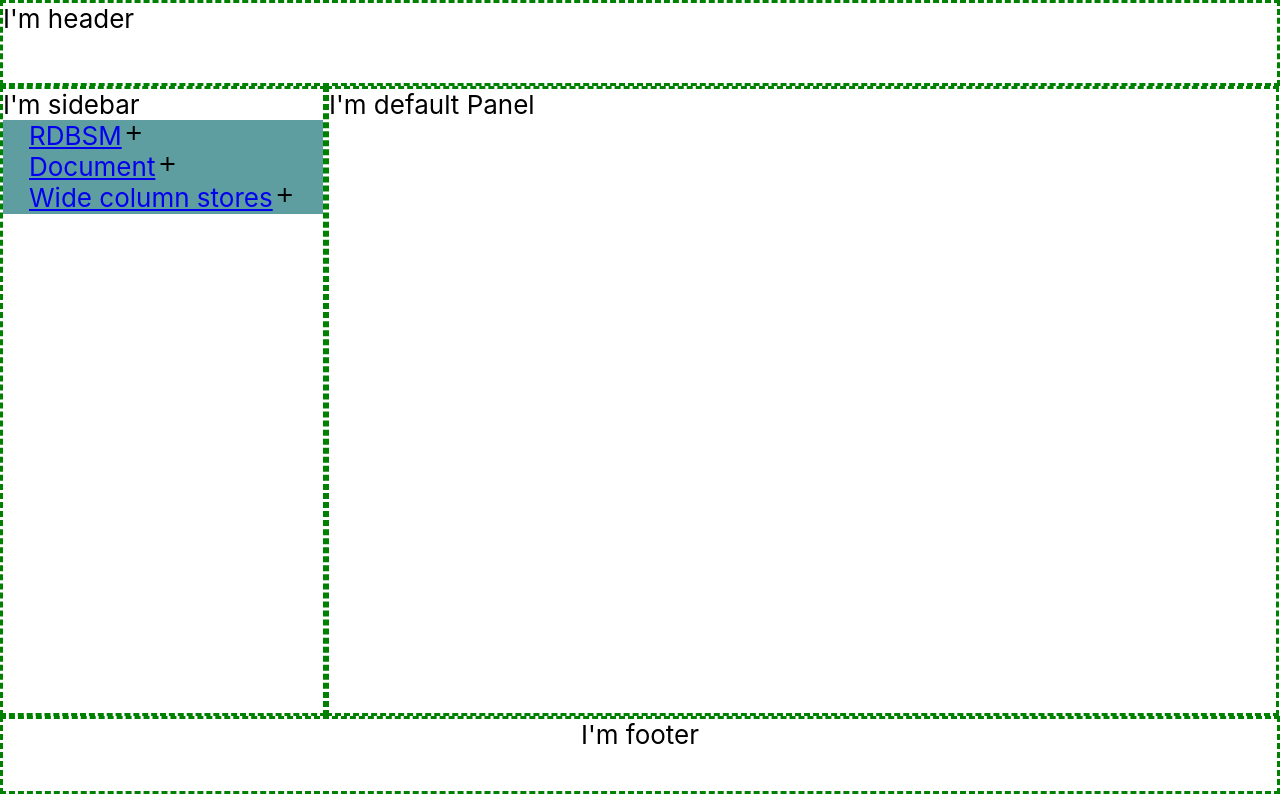
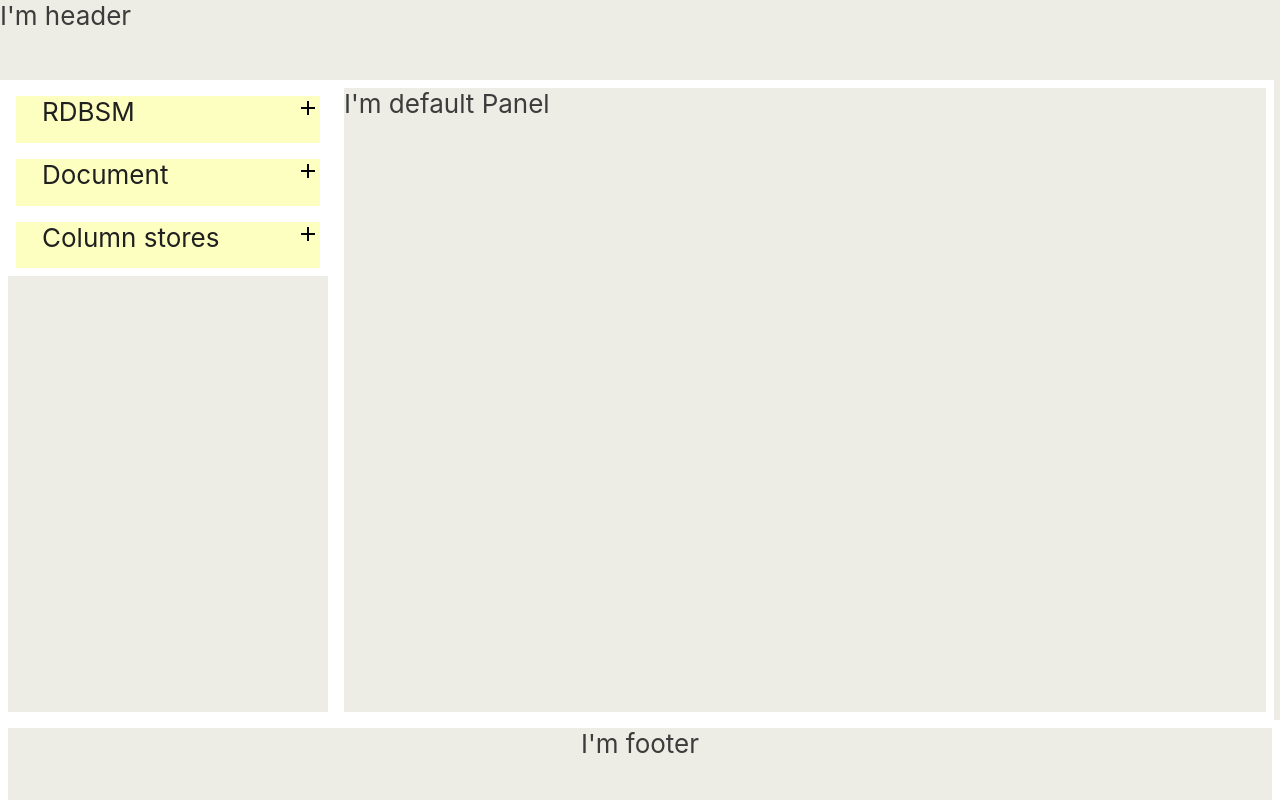
Before and after one commit to DzianisH/polybase, a React (Create React App) app: page / in a window 1280 px wide. Built offline with nearby package versions, Linux system fonts and the light colour scheme.

Commit message:
Add initial ui... it sucks...

```diff
--- a/src/components/DefaultPanel.css
+++ b/src/components/DefaultPanel.css
@@ -1,3 +1,3 @@
 .DefaultPanel {
-    width: 74vw;
+    width: 72vw;
 }
--- a/src/components/Header.jsx
+++ b/src/components/Header.jsx
@@ -1,4 +1,4 @@
 import React from 'react';
 import './Header.css'
 
-export default () => <header className='Header bordered'>I'm header</header>
+export default () => <header className='Header'>I'm header</header>
--- a/src/components/MenuNode.css
+++ b/src/components/MenuNode.css
@@ -1,14 +1,27 @@
 .MenuNode {
-    background-color: cadetblue;
-    min-height: 1.2em;
+    background-color: rgb(253, 255, 192);
+    min-height: 1.8em;
     padding-left: 1em;
     transition: 0.3s;
 }
 
-.MenuNode-active-link {
-    background-color: chartreuse;
+.MenuNode-active {
+    background-color: rgb(208, 225, 235);
+}
+
+.MenuNode-link {
+    margin-right: auto;
+    margin-left: auto;
+    width: auto;
+    color: rgb(32, 32, 32);
+    text-decoration: none;
+}
+
+.MenuNode-active > .MenuNode-link, .MenuNode-sing {
+    color: #000;
 }
 
 .MenuNode-sing {
     cursor: pointer;
+    float: right;
 }
--- a/src/components/MenuNode.jsx
+++ b/src/components/MenuNode.jsx
@@ -1,5 +1,5 @@
 import React from 'react';
-import {NavLink} from 'react-router-dom';
+import {Link} from 'react-router-dom';
 import 'material-design-icons';
 import './MenuNode.css';
 
@@ -28,8 +28,17 @@ class MenuNode extends React.Component {
                 onExpandChildren={this.props.onExpandChildren}
                 onCollapseChildren={this.props.onCollapseChildren}
                 shouldExpandChildren={this.props.shouldExpandChildren}
+                isActive={this.props.isActive}
+                createUrl={this.props.createUrl}
                 />;
         });
+    }
+
+
+    getStyles() {
+        return this.props.isActive(this.props.node)
+            ? 'MenuNode bordered MenuNode-active'
+            : 'MenuNode bordered';
     }
 
     render() {
@@ -38,8 +47,8 @@ class MenuNode extends React.Component {
         }
 
         return (
-        <div className='MenuNode'>
-            <NavLink to={`/db/${this.props.node.name}`} activeclassname="MenuNode-active-link">{this.props.node.name}</NavLink>
+        <div className={this.getStyles()}>
+            <Link to={this.props.createUrl(this.props.node)} className="MenuNode-link">{this.props.node.name}</Link>
             {
                 this.renderSign()
             }
--- /dev/null
+++ b/src/components/ShowDBPanel.css
@@ -0,0 +1,48 @@
+.ShowDBPanel-keynote {
+  margin: 0 auto;
+  padding: 0;
+  cursor: pointer;
+}
+
+.ShowDBPanel-keynote:hover > .ShowDBPanel-keynote-name {
+  letter-spacing: 0;
+  width: auto;
+  font-size: 0.9em;
+}
+
+.ShowDBPanel-keynote-name {
+  letter-spacing: -0.1em;
+  width: 0;
+  transition: 0.4s;
+  font-size: 0;
+  margin-right: 0.35em;
+  cursor: default;
+}
+
+.ShowDBPanel-keynote-value {
+  max-height: 1.35em;
+  display: inline;
+}
+
+.ShowDBPanel-hightlighted {
+  background-color: rgb(253, 255, 192);
+}
+
+.ShowDBPanel-links {
+  margin: 0 0.5em;
+  font-size: 0.9em;
+}
+
+.ShowDBPanel-block {
+  margin: 0.35em 0;
+}
+
+.ShowDBPanel-opensource {
+  margin: 0 0.5em 0 auto;
+  font-size: 0.9em;
+}
+
+.ShowDBPanel-feature {
+  background-color: rgb(208, 225, 235);
+  margin: 0 0.35em;
+}
--- a/src/components/ShowDBPanel.jsx
+++ b/src/components/ShowDBPanel.jsx
@@ -1,16 +1,79 @@
 import React from 'react';
 import './DefaultPanel.css'
+import './ShowDBPanel.css'
 
-export default props => {
-    const db = props.db;
+export default class ShowDBPanel extends React.Component {
+
+    renderOpenSource(db) {
+        if(db.openSource) {
+            return (
+                <div className='ShowDBPanel-opensource display-flex'>
+                    <i className="material-icons" style={{color: 'green'}}>done</i>
+                    <p>OpenSource</p>
+                </div>
+            );
+        } else {
+            return (
+                <div className='ShowDBPanel-opensource display-flex'>
+                    <i className="material-icons ShowDBPanel-no" style={{color: 'red'}}>cancel</i>
+                    <p style={{textDecoration: 'line-through'}}>OpenSource</p>
+                </div>
+            );
+        }
+    }
+
+    renderFeatures(db) {
+
+        for(const feature of db.features) {
+
+        }
+    }
+
+    render() {
+        const db = this.props.db;
         return (
             <div className='DefaultPanel bordered'>
                 <h2 className='ShowNodePanel-title'>{db.fullName}</h2>
-            <p>License: {db.license}</p>
-            <p>Data model: {db.dataModel}</p>
-            <p>Data persistance algorithm: {db.persistanceType}</p>
-            <p>CAP vertex: {db.cap}</p>
+                <p className="ShowNodePanel-summary">{db.summary}</p>
+                <div className='display-flex ShowDBPanel-block'>
+                    <div className='ShowDBPanel-links display-flex'>
+                        <a href={db.docs}>Tech docs</a>
+                    </div>
+                    <div className='ShowDBPanel-links display-flex'>
+                        <a href={db.website}>Website</a>
+                    </div>
+                    {this.renderOpenSource(db)}
+                </div>
+                <div className='display-flex ShowDBPanel-block'>
+                    <div className='ShowDBPanel-keynote display-flex'>
+                        <p className='ShowDBPanel-keynote-name'>License:</p>
+                        <p className='ShowDBPanel-keynote-value ShowDBPanel-hightlighted'>{db.license}</p>
+                    </div>
+                    <div className='ShowDBPanel-keynote display-flex'>
+                        <p className='ShowDBPanel-keynote-name'>Data model:</p>
+                        <p className='ShowDBPanel-keynote-value ShowDBPanel-hightlighted'>{db.dataModel}</p>
+                    </div>
+                    <div className='ShowDBPanel-keynote display-flex'>
+                        <p className='ShowDBPanel-keynote-name'>CAP vertex:</p>
+                        <p className='ShowDBPanel-keynote-value ShowDBPanel-hightlighted'>{db.cap}</p>
+                    </div>
+                    <div className='ShowDBPanel-keynote display-flex'>
+                        <p className='ShowDBPanel-keynote-name'>Data persistance algorithm:</p>
+                        <p className='ShowDBPanel-keynote-value ShowDBPanel-hightlighted'>{db.persistanceType}</p>
+                    </div>
+                </div>
+                <div className='ShowDBPanel-block'>
+                    <p><span className='ShowDBPanel-hightlighted'>Secondaty data model:</span> {db.secondaryDataModel}</p>
+                    <p><span className='ShowDBPanel-hightlighted'>Partitionin Method(s):</span> {db.partitioninMethod}</p>
+                    <p><span className='ShowDBPanel-hightlighted'>Replication Method(s):</span> {db.replicationMethod}</p>
+                </div>
+                <div className='ShowDBPanel-block'>
+                    <p>Features: {db.features.map((feat, i)=> <span key={i} className='ShowDBPanel-feature'>{feat}</span>)}</p>
+                </div>
+                <div className='ShowDBPanel-block'>
                     <p>{db.description}</p>
+                </div>
             </div>
         );
     }
+}
--- a/src/components/ShowGroupPanel.jsx
+++ b/src/components/ShowGroupPanel.jsx
@@ -24,7 +24,7 @@ class ShowGroupPanel extends React.Component {
         const group = this.props.group;
         return (
             <div className='DefaultPanel bordered'>
-                <h2>{group.fullName}</h2>
+                <h2 className='ShowNodePanel-title'>{group.fullName}</h2>
                 <p>{group.summary}</p>
                 {this.renderChildrenLinks(group.children)}
                 <p>{group.description}</p>
--- a/src/components/ShowNodePanel.css
+++ b/src/components/ShowNodePanel.css
@@ -1,3 +1,21 @@
 .ShowNodePanel-title {
     text-align: center;
+    text-decoration: underline;
+    font-size: 1.1em;
+    min-height: 1.6364em;
+    background-color: rgb(208, 225, 235);
+    font-variant: small-caps;
+    cursor: default;
 }
+
+.ShowNodePanel-summary {
+    border-left: 0.2em solid rgb(208, 225, 235);
+    background-color: rgb(208, 225, 235);
+    font-size: 0.9em;
+    font-style: italic;
+    font-variant: small-caps;
+    line-height: 1.1em;
+    cursor: default;
+    padding-bottom: 0.2em;
+    margin-bottom: 0.15em;
+}
--- a/src/components/Sidebar.jsx
+++ b/src/components/Sidebar.jsx
@@ -4,7 +4,6 @@ import './Sidebar.css'
 
 export default () => (
     <div className='Sidebar bordered'>
-        <p>I'm sidebar</p>
         <Menu/>
     </div>
 );
--- a/src/containers/Menu.jsx
+++ b/src/containers/Menu.jsx
@@ -18,8 +18,17 @@ class Menu extends React.Component {
         return this.props.expand.includes(node.id);
     }
 
+    isActive(node) {
+        return node.id === this.props.selectedNode.id;
+    }
+
+    createUrl(node) {
+        return `/db/${node.name}`;
+    }
+
     render() {
         const nodes = this.props.nodes;
+        console.log(this.props)
         if(nodes) {
             return (
                 <div className="Menu">
@@ -29,6 +38,8 @@ class Menu extends React.Component {
                                 onExpandChildren={this.callAction.bind(this, expandChildren)}
                                 onCollapseChildren={this.callAction.bind(this, collapseChildren)}
                                 shouldExpandChildren={this.shouldExpandChildren.bind(this)}
+                                isActive={this.isActive.bind(this)}
+                                createUrl={this.createUrl.bind(this)}
                                 />);
                         })
                     }
@@ -42,6 +53,7 @@ class Menu extends React.Component {
 const mapStateToProps = state => {
     return {
         nodes: state.db.nodes,
+        selectedNode: state.db.selectedNode,
         expand: state.menu.expand
     }
 }
--- a/src/index.css
+++ b/src/index.css
@@ -5,6 +5,8 @@ body {
     sans-serif;
   -webkit-font-smoothing: antialiased;
   -moz-osx-font-smoothing: grayscale;
+  color: rgb(60, 60, 60);
+  background-color: rgb(237, 237, 229);
 }
 
 code {
@@ -12,7 +14,7 @@ code {
     monospace;
 }
 
-p {
+h1, h2, h3, h4, h5, h6, p {
   margin: 0;
 }
 
@@ -29,8 +31,7 @@ p {
 }
 
 .bordered {
-    border-color: green;
-    border-style: dashed;
+  border: 8px solid white;
 }
 
 .display-flex {
--- a/src/store/db/initialState.js
+++ b/src/store/db/initialState.js
@@ -1,4 +1,5 @@
 module.exports = {
+    selectedNode: {},
     nodes: [
         {
             name: 'RDBSM',
@@ -22,7 +23,7 @@ module.exports = {
                     docs: 'https://dev.mysql.com/doc/',
                     partitioninMethod: 'Horizontal partitioning, sharding with MySQL Cluster or MySQL Fabric',
                     replicationMethod: 'Master-master & master-slave replication',
-                    features: ['Secondary inde', 'Concurrency', 'Durability', 'In-memory storing avility', 'ACID', 'Immediate Consistency']
+                    features: ['Secondary index', 'Concurrency', 'Durability', 'In-memory storing avility', 'ACID', 'Immediate Consistency']
                 },
                 {
                     database: true,
@@ -39,7 +40,7 @@ module.exports = {
                     docs: 'https://docs.oracle.com/en/database/',
                     partitioninMethod: 'Horizontal partitioning',
                     replicationMethod: 'Master-master & master-slave replication',
-                    features: ['Secondary inde', 'Concurrency', 'Durability', 'In-memory storing avility', 'ACID', 'Immediate Consistency']
+                    features: ['Secondary index', 'Concurrency', 'Durability', 'In-memory storing avility', 'ACID', 'Immediate Consistency']
                 },
                 {
                     database: true,
@@ -57,7 +58,7 @@ module.exports = {
                     docs: 'https://www.postgresql.org/docs/manuals/',
                     partitioninMethod: 'Partitioning by range, list and (since PostgreSQL 11) by hash',
                     replicationMethod: 'Master-master & master-slave replication',
-                    features: ['Secondary inde', 'Concurrency', 'Durability', 'ACID', 'Immediate Consistency']
+                    features: ['Secondary index', 'Concurrency', 'Durability', 'ACID', 'Immediate Consistency']
                 }
             ]
         },
@@ -88,7 +89,8 @@ module.exports = {
             ]
         },
         {
-            name: 'Wide column stores',
+            name: 'Column stores',
+            fullName: 'Wide column stores',
             summary: 'kv summary',
             dataModel: 'Wide column store',
             description: 'descr for cols',
```
Lines whose indentation alone changed are shown as unchanged.
